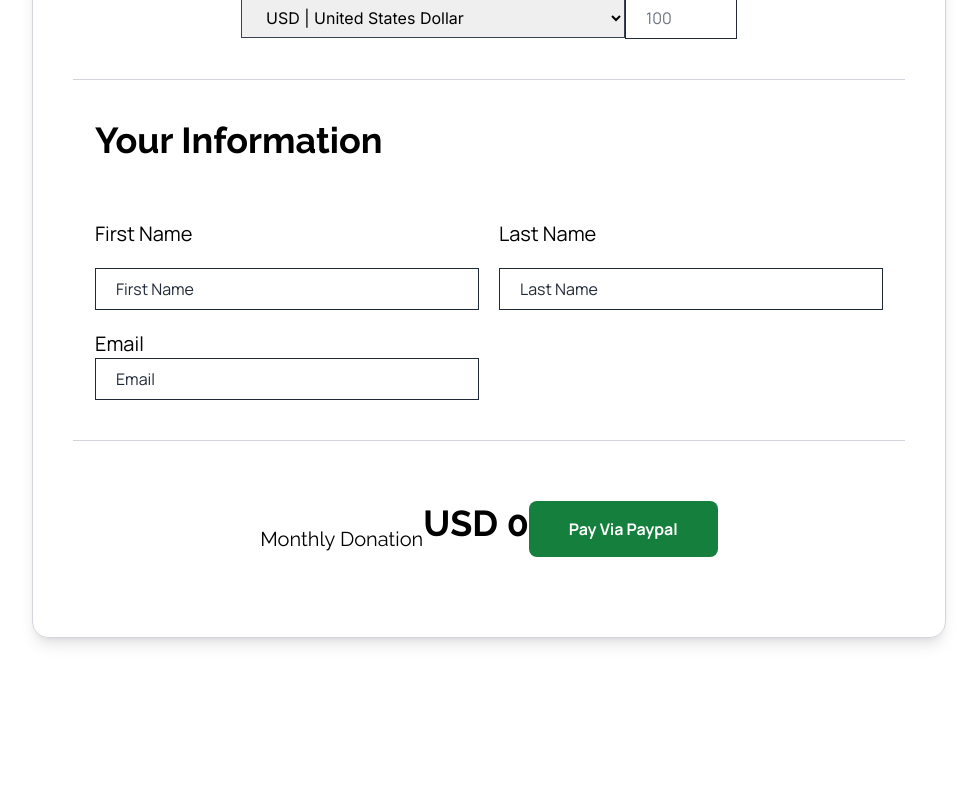
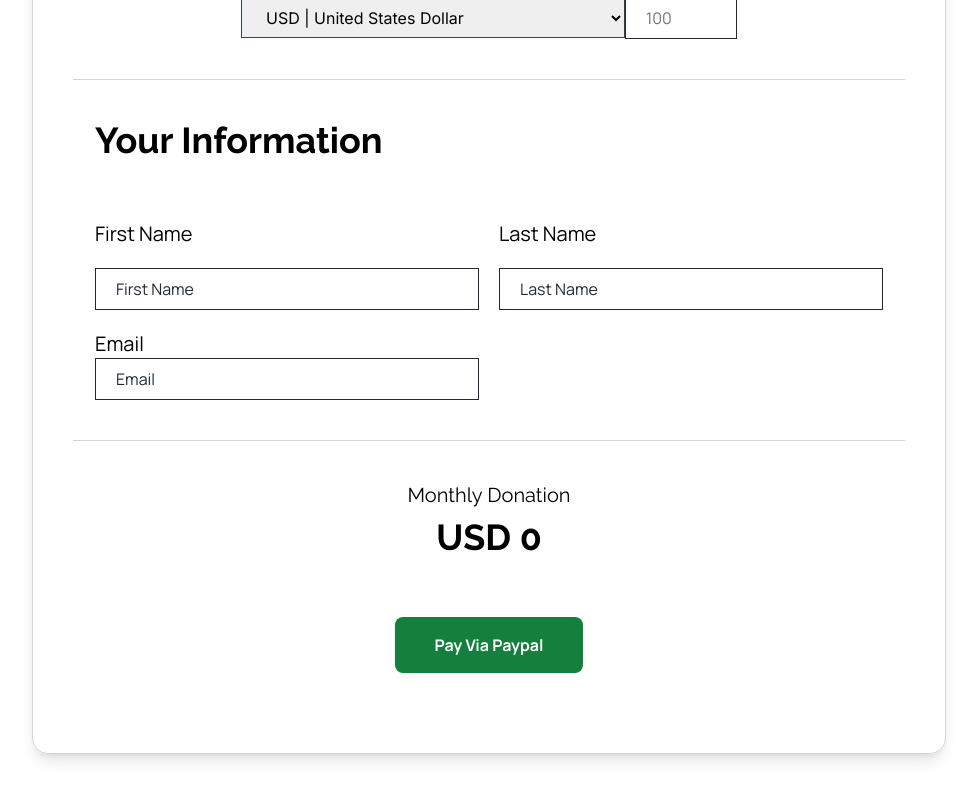
Before and after one commit to rohan9024/donations-ivs, a Next.js app: page /donate-now in a window 1280 px wide. Shown: the part 666-1466 px from the top of the page, without its empty margins (151-1128 px from the left). Before the commit the page ends 1384 px from the top, so only its background shows below. Built offline with nearby package versions, Linux system fonts and the light colour scheme.

Commit message:
Added recurring for large screens as well

```diff
--- a/src/app/donate-now/page.js
+++ b/src/app/donate-now/page.js
@@ -392,7 +392,7 @@
             <div className='bg-gray-300 w-full h-[1px] my-10 shadow-md' />
 
 
-            <div className='flex flex-col lg:flex-row justify-center items-center '>
+            <div className='flex flex-col  justify-center items-center '>
               <h1 className={`${raleway.className} text-xl font-normal `}>{paymentDuration} Donation</h1>
               <h1 className={`${raleway.className} text-4xl font-bold mb-10 mt-2`}>{currency.slice(0, 3)} {amount}</h1>
 
```
